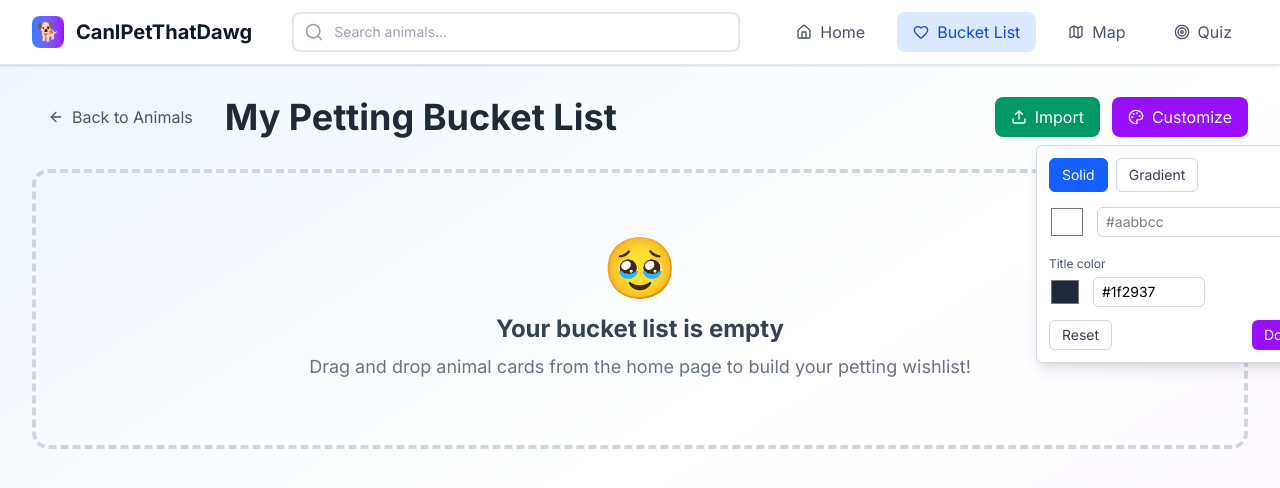
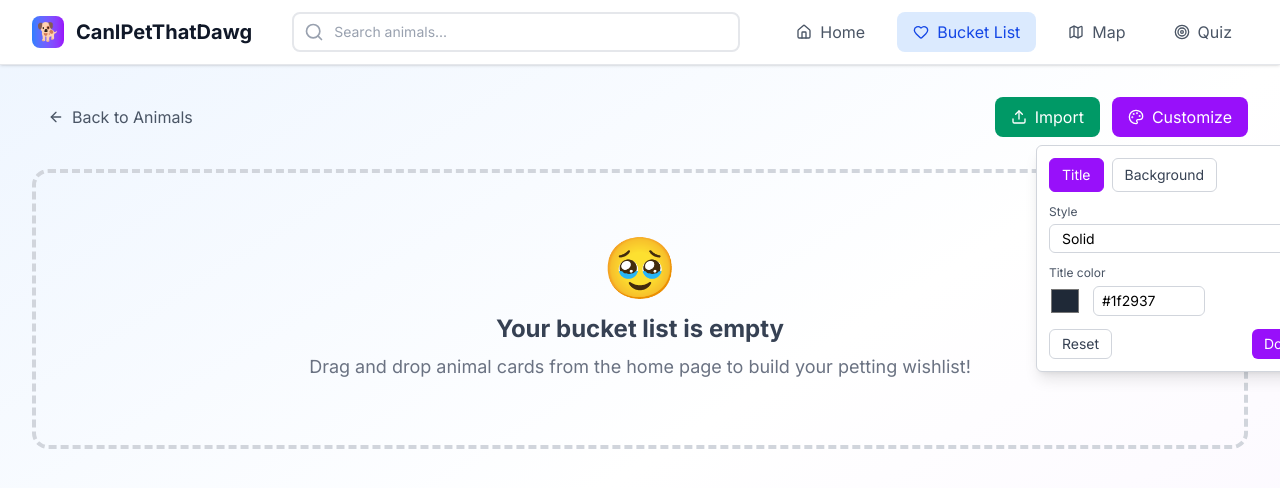
Before and after one commit to fatihkkokcu/canipetthatdawg, a React (Vite) app: page /bucket-list in a window 1280 px wide. Both pictures are taken after a click on the button "Customize". Shown: the top 488 px of the page. Built offline with nearby package versions, Linux system fonts and the light colour scheme.

Commit message:
customize button updated

```diff
--- a/src/pages/BucketListPage.tsx
+++ b/src/pages/BucketListPage.tsx
@@ -27,16 +27,20 @@ export const BucketListPage: React.FC = () => {
   const fileInputRef = useRef<HTMLInputElement | null>(null);
   const colorInputRef = useRef<HTMLInputElement | null>(null);
   const [bucketBgColor, setBucketBgColor] = useState<string>('');
-  // Gradient customization state
-  const [useGradient, setUseGradient] = useState<boolean>(false);
+  // Customize panel state
+  const [activeDesignTab, setActiveDesignTab] = useState<'title' | 'background'>('title');
+  const [showColorPicker, setShowColorPicker] = useState<boolean>(false);
+
+  // Background style customization
+  const [useBackgroundGradient, setUseBackgroundGradient] = useState<boolean>(false);
   const [gradientFrom, setGradientFrom] = useState<string>('#ebf2ff'); // light blue default
   const [gradientTo, setGradientTo] = useState<string>('#f3e8ff'); // light purple default
   const [gradientDirection, setGradientDirection] = useState<string>('to bottom right');
-  const [showColorPicker, setShowColorPicker] = useState<boolean>(false);
-  // Title color customization
+
+  // Title style customization
   const defaultTitleColor = '#1f2937'; // tailwind gray-800
   const [titleColor, setTitleColor] = useState<string>(defaultTitleColor);
-  // Title gradient (used when Gradient tab is active)
+  const [useTitleGradient, setUseTitleGradient] = useState<boolean>(false);
   const [titleGradientFrom, setTitleGradientFrom] = useState<string>('#1d4ed8'); // blue-700
   const [titleGradientTo, setTitleGradientTo] = useState<string>('#9333ea'); // purple-600
   const [titleGradientDirection, setTitleGradientDirection] = useState<string>('to right');
@@ -62,8 +66,14 @@ export const BucketListPage: React.FC = () => {
       if (saved) setBucketBgColor(saved);
       const savedTitle = localStorage.getItem('bucketTitleColor');
       if (savedTitle) setTitleColor(savedTitle);
-      const savedUseGrad = localStorage.getItem('bucketUseGradient');
-      if (savedUseGrad) setUseGradient(savedUseGrad === 'true');
+      // Backward-compatibility: previously a single toggle controlled both
+      const legacyUseGrad = localStorage.getItem('bucketUseGradient');
+      const savedBgUseGrad = localStorage.getItem('bucketUseBackgroundGradient');
+      const savedTitleUseGrad = localStorage.getItem('bucketUseTitleGradient');
+      if (savedBgUseGrad !== null) setUseBackgroundGradient(savedBgUseGrad === 'true');
+      else if (legacyUseGrad !== null) setUseBackgroundGradient(legacyUseGrad === 'true');
+      if (savedTitleUseGrad !== null) setUseTitleGradient(savedTitleUseGrad === 'true');
+      else if (legacyUseGrad !== null) setUseTitleGradient(legacyUseGrad === 'true');
       const savedTitleFrom = localStorage.getItem('bucketTitleGradientFrom');
       if (savedTitleFrom) setTitleGradientFrom(savedTitleFrom);
       const savedTitleTo = localStorage.getItem('bucketTitleGradientTo');
@@ -92,7 +102,10 @@ export const BucketListPage: React.FC = () => {
       else localStorage.removeItem('bucketBgColor');
       if (titleColor) localStorage.setItem('bucketTitleColor', titleColor);
       else localStorage.removeItem('bucketTitleColor');
-      localStorage.setItem('bucketUseGradient', String(useGradient));
+      localStorage.setItem('bucketUseBackgroundGradient', String(useBackgroundGradient));
+      localStorage.setItem('bucketUseTitleGradient', String(useTitleGradient));
+      // Remove legacy key if present
+      localStorage.removeItem('bucketUseGradient');
       localStorage.setItem('bucketTitleGradientFrom', titleGradientFrom);
       localStorage.setItem('bucketTitleGradientTo', titleGradientTo);
       localStorage.setItem('bucketTitleGradientDirection', titleGradientDirection);
@@ -102,7 +115,7 @@ export const BucketListPage: React.FC = () => {
     } catch (e) {
       // ignore
     }
-  }, [bucketBgColor, titleColor, titleGradientFrom, titleGradientTo, titleGradientDirection, useGradient, gradientFrom, gradientTo, gradientDirection]);
+  }, [bucketBgColor, titleColor, titleGradientFrom, titleGradientTo, titleGradientDirection, useBackgroundGradient, useTitleGradient, gradientFrom, gradientTo, gradientDirection]);
 
   const isDraggingAvailableAnimal = useDragLayer((monitor) => monitor.isDragging() && monitor.getItemType() === DndItemTypes.AVAILABLE_ANIMAL_CARD);
 
@@ -286,12 +299,12 @@ export const BucketListPage: React.FC = () => {
     if (!contentAreaRef.current) return;
     try {
 
-      const desiredBg = useGradient
+      const desiredBg = useBackgroundGradient
         ? `linear-gradient(${gradientDirection}, ${gradientFrom}, ${gradientTo})`
         : (bucketBgColor || window.getComputedStyle(contentAreaRef.current).backgroundColor || '#ffffff');
       const { container, node } = await cloneWithInlinedImages(contentAreaRef.current, desiredBg);
       const canvas = await html2canvas(node, {
-        backgroundColor: useGradient ? null as any : (desiredBg as any),
+        backgroundColor: useBackgroundGradient ? null as any : (desiredBg as any),
         scale: 2,
         useCORS: true,
         allowTaint: false,
@@ -313,12 +326,12 @@ const link = document.createElement('a');
   const exportToPDF = async () => {
     if (!contentAreaRef.current) return;
     try {
-      const desiredBg = useGradient
+      const desiredBg = useBackgroundGradient
         ? `linear-gradient(${gradientDirection}, ${gradientFrom}, ${gradientTo})`
         : (bucketBgColor || window.getComputedStyle(contentAreaRef.current).backgroundColor || '#ffffff');
       const { container, node } = await cloneWithInlinedImages(contentAreaRef.current, desiredBg);
       const canvas = await html2canvas(node, {
-        backgroundColor: useGradient ? null as any : (desiredBg as any),
+        backgroundColor: useBackgroundGradient ? null as any : (desiredBg as any),
         scale: 2,
         useCORS: true,
         allowTaint: false,
@@ -504,22 +517,6 @@ const link = document.createElement('a');
               <ArrowLeft className="h-4 w-4" />
               Back to Animals
             </Link>
-            <h1
-              className="text-3xl sm:text-4xl font-bold text-gray-900"
-              style={
-                useGradient
-                  ? {
-                      backgroundImage: `linear-gradient(${titleGradientDirection}, ${titleGradientFrom}, ${titleGradientTo})`,
-                      WebkitBackgroundClip: 'text',
-                      backgroundClip: 'text',
-                      color: 'transparent',
-                      WebkitTextFillColor: 'transparent',
-                    }
-                  : { color: titleColor || undefined }
-              }
-            >
-              My Petting Bucket List
-            </h1>
           </div>
 
           <div className="flex items-center gap-3 relative" ref={exportMenuRef}>
@@ -610,24 +607,45 @@ const link = document.createElement('a');
 
             {showColorPicker && (
               <div className="absolute left-1/2 top-full -translate-x-1/2 mt-2 w-72 rounded-md border border-gray-300 bg-white shadow-lg z-20 p-3">
-                {/* Mode toggle */}
+                {/* Tabs: Title / Background */}
                 <div className="flex items-center gap-2 mb-3">
                   <button
-                    onClick={() => setUseGradient(false)}
-                    className={`px-3 py-1.5 text-sm rounded-md border ${!useGradient ? 'bg-blue-600 text-white border-blue-600' : 'bg-white text-gray-700 border-gray-300 hover:bg-gray-50'}`}
+                    onClick={() => setActiveDesignTab('title')}
+                    className={`px-3 py-1.5 text-sm rounded-md border ${activeDesignTab === 'title' ? 'bg-purple-600 text-white border-purple-600' : 'bg-white text-gray-700 border-gray-300 hover:bg-gray-50'}`}
                   >
-                    Solid
+                    Title
                   </button>
                   <button
-                    onClick={() => setUseGradient(true)}
-                    className={`px-3 py-1.5 text-sm rounded-md border ${useGradient ? 'bg-purple-600 text-white border-purple-600' : 'bg-white text-gray-700 border-gray-300 hover:bg-gray-50'}`}
+                    onClick={() => setActiveDesignTab('background')}
+                    className={`px-3 py-1.5 text-sm rounded-md border ${activeDesignTab === 'background' ? 'bg-purple-600 text-white border-purple-600' : 'bg-white text-gray-700 border-gray-300 hover:bg-gray-50'}`}
                   >
-                    Gradient
+                    Background
                   </button>
                 </div>
 
-                {!useGradient && (
+                {/* Style combobox under each tab */}
+                <div className="mb-3">
+                  <label className="block text-xs text-gray-600 mb-1">Style</label>
+                  <select
+                    value={activeDesignTab === 'title' ? (useTitleGradient ? 'gradient' : 'solid') : (useBackgroundGradient ? 'gradient' : 'solid')}
+                    onChange={(e) => {
+                      const isGradient = e.target.value === 'gradient';
+                      if (activeDesignTab === 'title') setUseTitleGradient(isGradient);
+                      else setUseBackgroundGradient(isGradient);
+                    }}
+                    className="w-full px-2 py-1 border rounded-md text-sm border-gray-300"
+                  >
+                    <option value="solid">Solid</option>
+                    <option value="gradient">Gradient</option>
+                  </select>
+                </div>
+
+                {/* Background tab content */}
+                {activeDesignTab === 'background' && (
+                  <>
+                    {!useBackgroundGradient ? (
                       <div>
+                        <label className="block text-xs text-gray-600 mb-1">Background color</label>
                         <div className="flex items-center gap-3">
                           <input
                             type="color"
@@ -645,29 +663,8 @@ const link = document.createElement('a');
                             aria-label="Color value"
                           />
                         </div>
-                  {/* Title color */}
-                <div className="mt-4">
-                  <label className="block text-xs text-gray-600 mb-1">Title color</label>
-                  <div className="flex items-center gap-3">
-                    <input
-                      type="color"
-                      value={titleColor}
-                      onChange={(e) => setTitleColor(e.target.value)}
-                      className="h-8 w-8 p-0 border-0 bg-transparent cursor-pointer"
-                      aria-label="Title color"
-                    />
-                    <input
-                      type="text"
-                      value={titleColor}
-                      onChange={(e) => setTitleColor(e.target.value)}
-                      className="w-28 px-2 py-1 border rounded-md text-sm border-gray-300"
-                    />
                       </div>
-                </div>
-                </div>
-                )}
-
-                {useGradient && (
+                    ) : (
                       <>
                         <div className="flex items-center justify-between gap-3">
                           <div className="flex items-center gap-2">
@@ -718,12 +715,39 @@ const link = document.createElement('a');
                             <option value="to top right">Bottom-left → Top-right</option>
                           </select>
                         </div>
-                    <div className="mt-3 h-8 w-full rounded-md border border-gray-200" style={{
-                      backgroundImage: `linear-gradient(${gradientDirection}, ${gradientFrom}, ${gradientTo})`
-                    }} />
+                        <div
+                          className="mt-3 h-8 w-full rounded-md border border-gray-200"
+                          style={{ backgroundImage: `linear-gradient(${gradientDirection}, ${gradientFrom}, ${gradientTo})` }}
+                        />
+                      </>
+                    )}
+                  </>
+                )}
 
-                    {/* Title gradient controls */}
-                    <div className="mt-4">
+                {/* Title tab content */}
+                {activeDesignTab === 'title' && (
+                  <>
+                    {!useTitleGradient ? (
+                      <div>
+                        <label className="block text-xs text-gray-600 mb-1">Title color</label>
+                        <div className="flex items-center gap-3">
+                          <input
+                            type="color"
+                            value={titleColor}
+                            onChange={(e) => setTitleColor(e.target.value)}
+                            className="h-8 w-8 p-0 border-0 bg-transparent cursor-pointer"
+                            aria-label="Title color"
+                          />
+                          <input
+                            type="text"
+                            value={titleColor}
+                            onChange={(e) => setTitleColor(e.target.value)}
+                            className="w-28 px-2 py-1 border rounded-md text-sm border-gray-300"
+                          />
+                        </div>
+                      </div>
+                    ) : (
+                      <div className="mt-0">
                         <label className="block text-xs text-gray-600 mb-1">Title gradient</label>
                         <div className="flex items-center justify-between gap-3">
                           <div className="flex items-center gap-2">
@@ -776,11 +800,10 @@ const link = document.createElement('a');
                         </div>
                         <div
                           className="mt-3 h-8 w-full rounded-md border border-gray-200"
-                        style={{
-                          backgroundImage: `linear-gradient(${titleGradientDirection}, ${titleGradientFrom}, ${titleGradientTo})`
-                        }}
+                          style={{ backgroundImage: `linear-gradient(${titleGradientDirection}, ${titleGradientFrom}, ${titleGradientTo})` }}
                         />
                       </div>
+                    )}
                   </>
                 )}
 
@@ -788,7 +811,8 @@ const link = document.createElement('a');
                   <button
                     onClick={() => {
                       setBucketBgColor('');
-                      setUseGradient(false);
+                      setUseBackgroundGradient(false);
+                      setUseTitleGradient(false);
                       setTitleColor(defaultTitleColor);
                       setTitleGradientFrom('#1d4ed8');
                       setTitleGradientTo('#9333ea');
@@ -849,7 +873,7 @@ const link = document.createElement('a');
             className={`rounded-2xl border px-0 py-8 shadow-sm transition-all duration-300 ${
               isContentActiveDropZone ? 'border-blue-500' : 'border-gray-300'
             }`}
-            style={useGradient
+            style={useBackgroundGradient
               ? { backgroundImage: `linear-gradient(${gradientDirection}, ${gradientFrom}, ${gradientTo})` }
               : { backgroundColor: bucketBgColor || undefined }
             }
@@ -861,7 +885,7 @@ const link = document.createElement('a');
               <h2
                 className="text-2xl font-bold text-center mb-8 text-gray-800"
                 style={
-                  useGradient
+                  useTitleGradient
                     ? {
                         backgroundImage: `linear-gradient(${titleGradientDirection}, ${titleGradientFrom}, ${titleGradientTo})`,
                         WebkitBackgroundClip: 'text',
```
Lines whose indentation alone changed are shown as unchanged.
